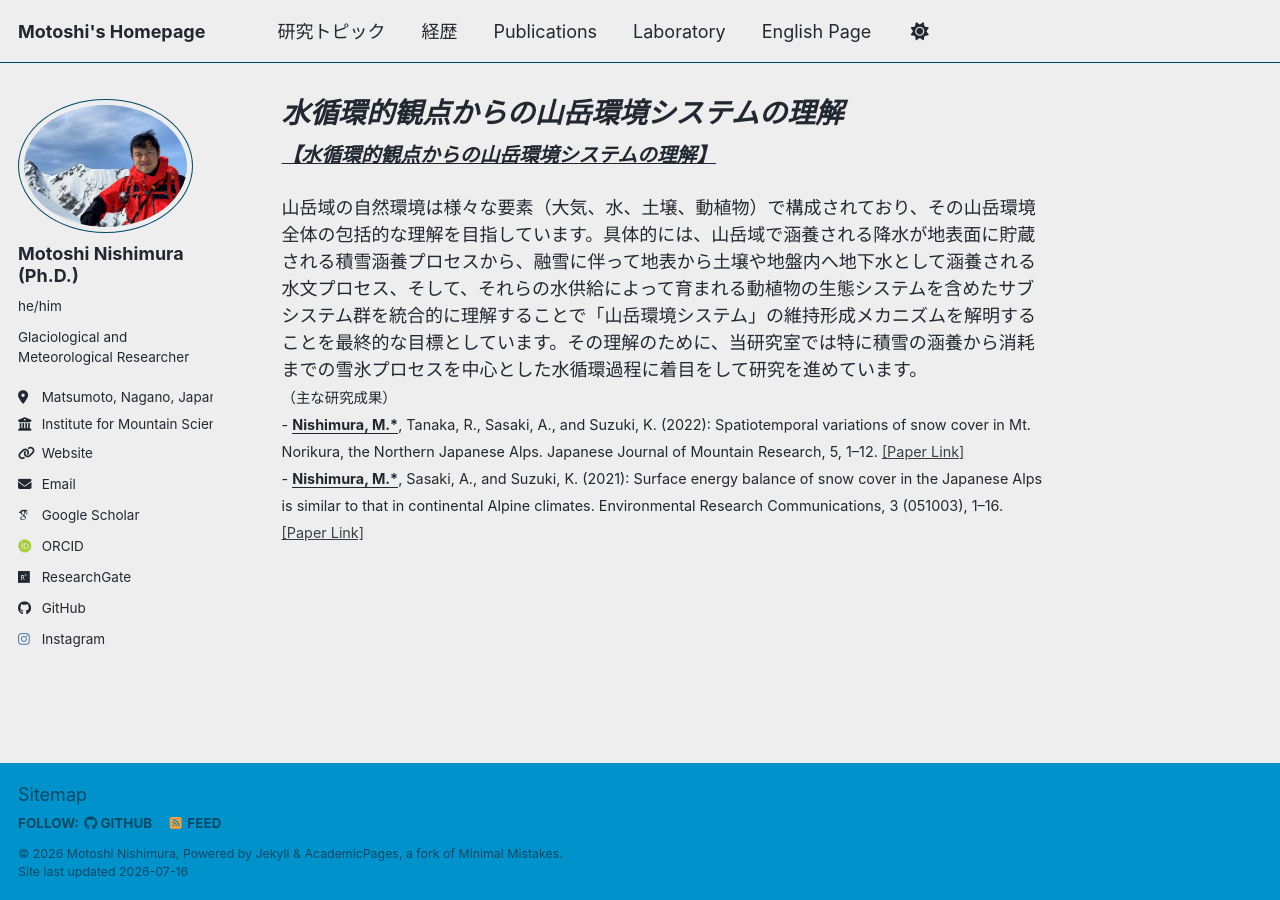
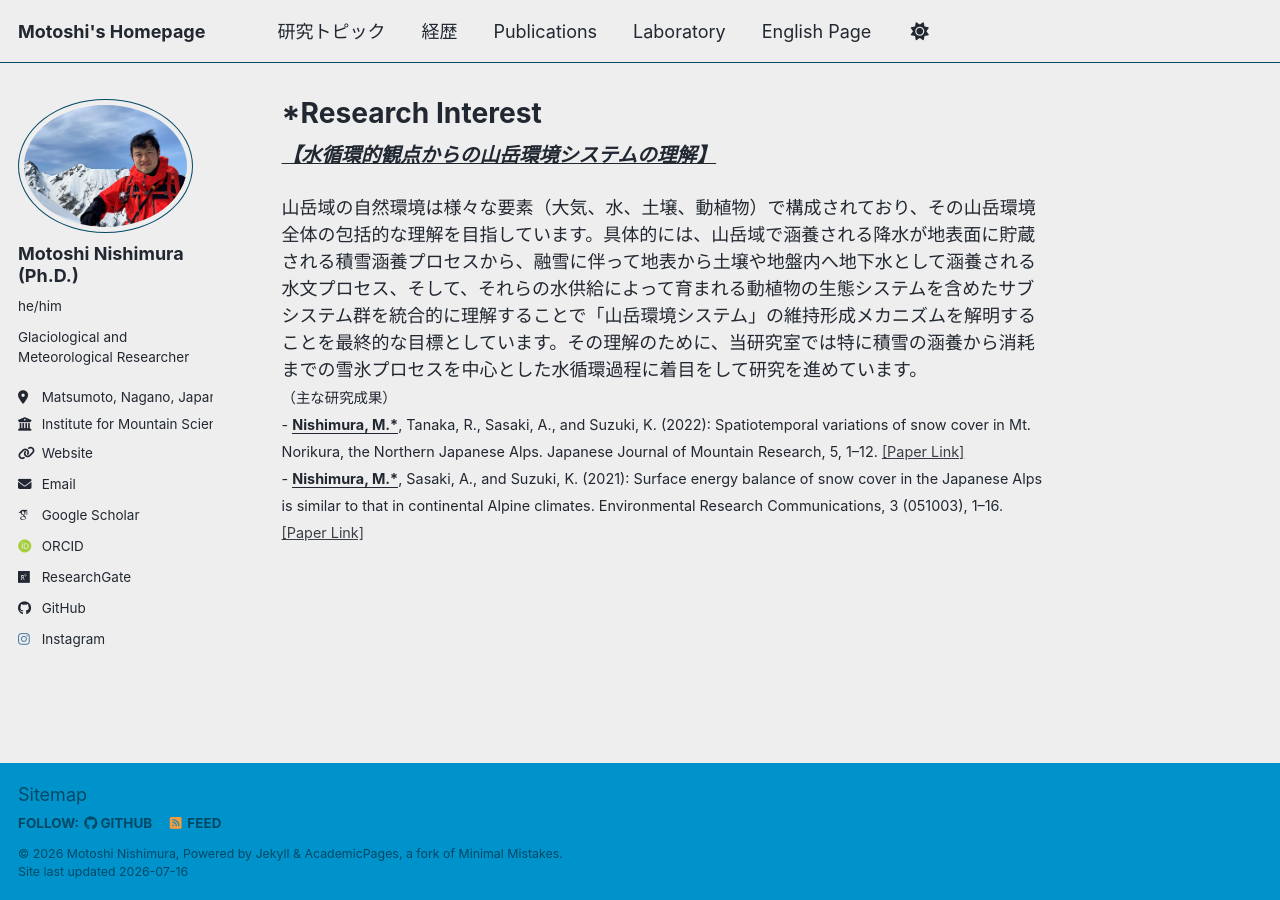
Before and after one commit to MotoshiNishimura/MotoshiNishimura.github.io, a Jekyll site: the page built from _pages/interest1.md, in a window 1280 px wide. Built offline with Jekyll 4.4.1, drawn with Linux system fonts in a browser that asks for light colours; some web fonts are replaced; a script bundle is joined from its source files by our own code; library files that are not in the unit come from our copies.

Commit message:
Update title in interest1.md to 'Research Interest'

```diff
--- a/_pages/interest1.md
+++ b/_pages/interest1.md
@@ -1,6 +1,6 @@
 ---
 permalink: /interest1/
-title: "*水循環的観点からの山岳環境システムの理解*"
+title: "*Research Interest"
 author_profile: true
 ---
 <p>
```
